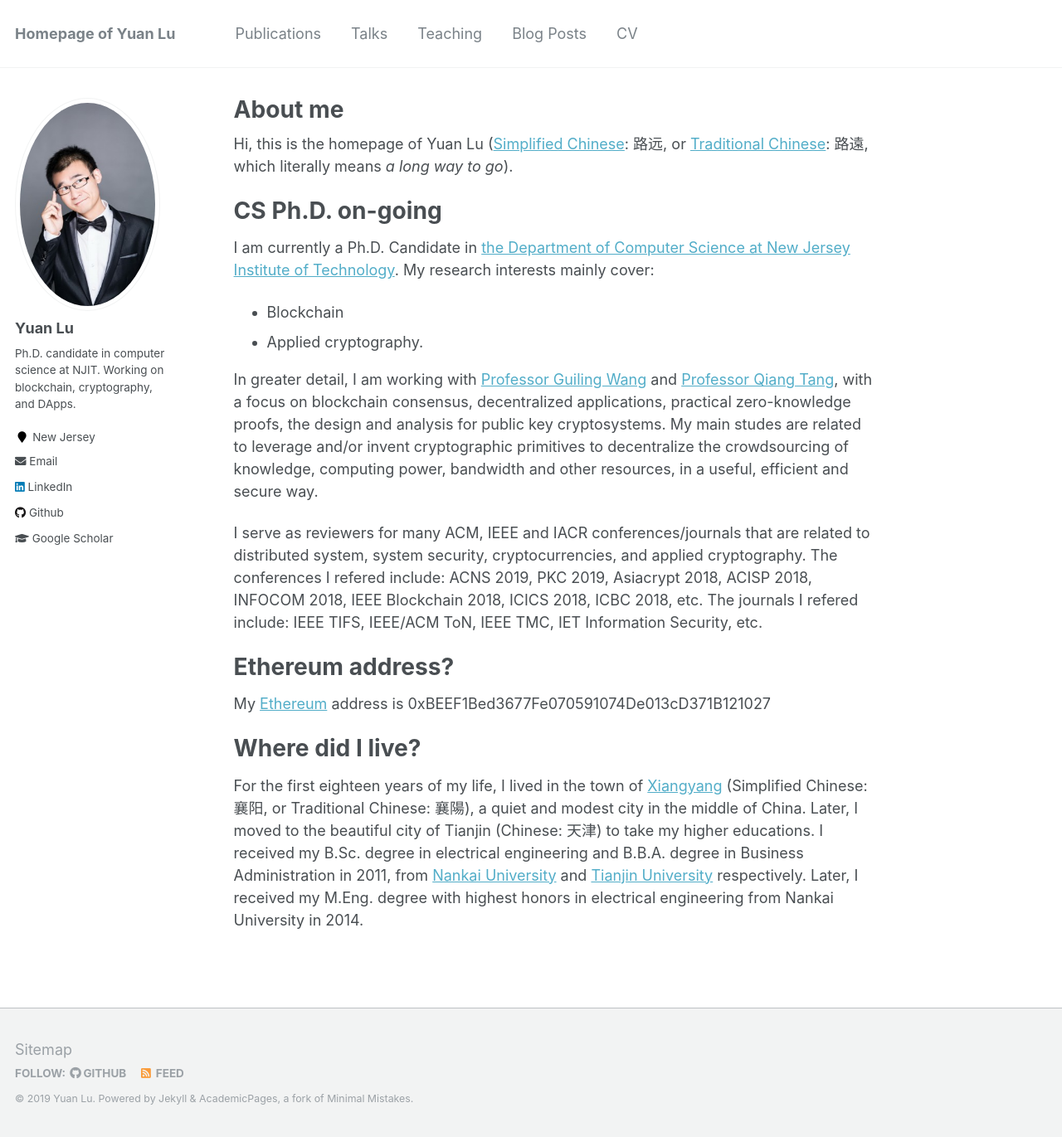
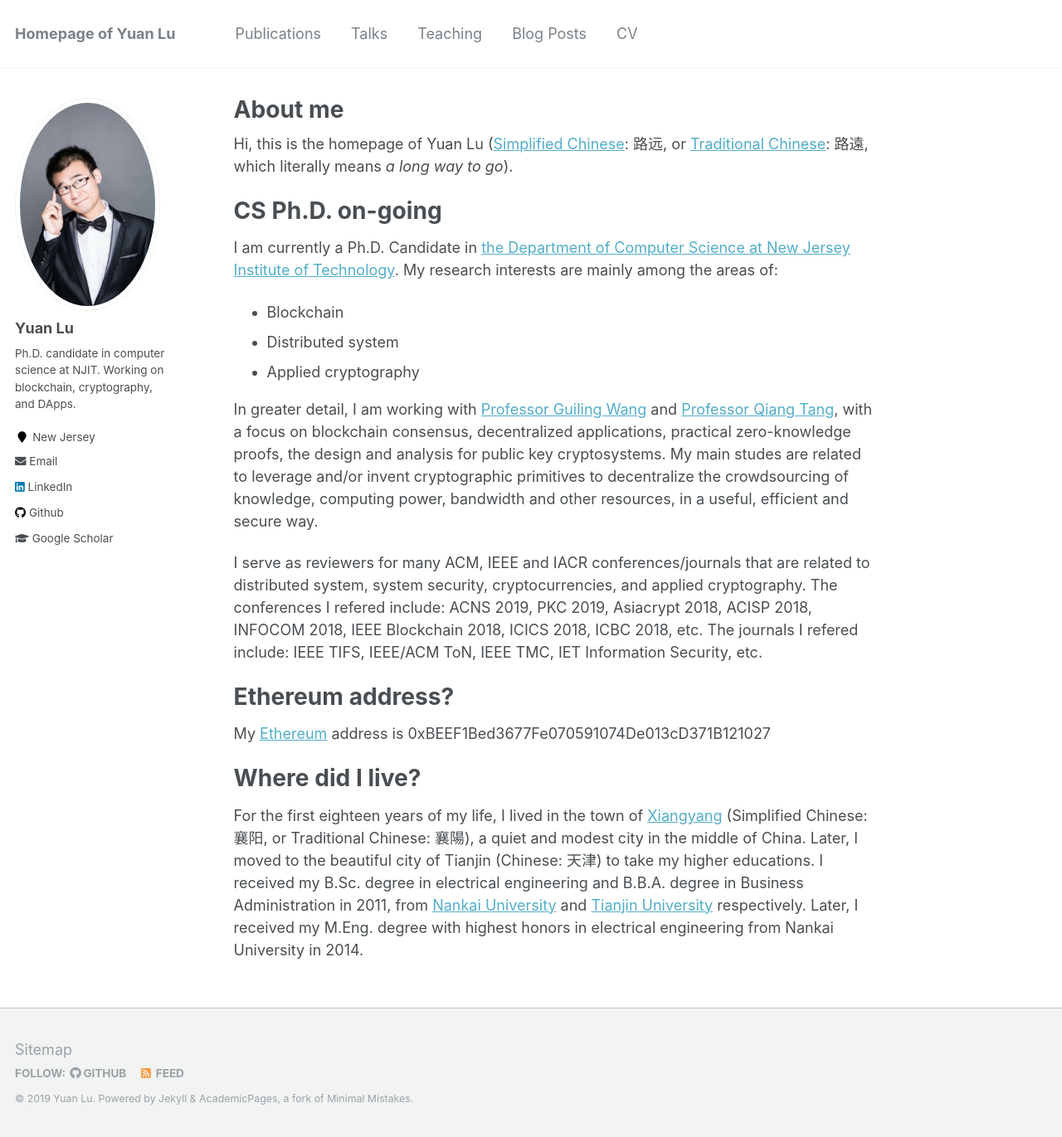
Before and after one commit to yylluu/yylluu.github.io, a Jekyll site: the page built from _pages/about.md, in a window 1280 px wide and 1371 px high. Shown: the whole window at 83% size. Built offline with Jekyll 4.4.1, drawn with Linux system fonts in a browser that asks for light colours.

Commit message:
Update about.md

```diff
--- a/_pages/about.md
+++ b/_pages/about.md
@@ -13,9 +13,10 @@
 
 CS Ph.D. on-going
 ======
-I am currently a Ph.D. Candidate in [the Department of Computer Science at New Jersey Institute of Technology](https://cs.njit.edu/). My research interests mainly cover:
+I am currently a Ph.D. Candidate in [the Department of Computer Science at New Jersey Institute of Technology](https://cs.njit.edu/). My research interests are mainly among the areas of:
 * Blockchain
-* Applied cryptography.
+* Distributed system
+* Applied cryptography
 
 In greater detail, I am working with [Professor Guiling Wang](https://web.njit.edu/~gwang/) and [Professor Qiang Tang](https://web.njit.edu/~qiang/), with a focus on blockchain consensus, decentralized applications, practical zero-knowledge proofs, the design and analysis for public key cryptosystems. My main studes are related to leverage and/or invent cryptographic primitives to decentralize the crowdsourcing of knowledge, computing power, bandwidth and other resources, in a useful, efficient and secure way.
 
```
